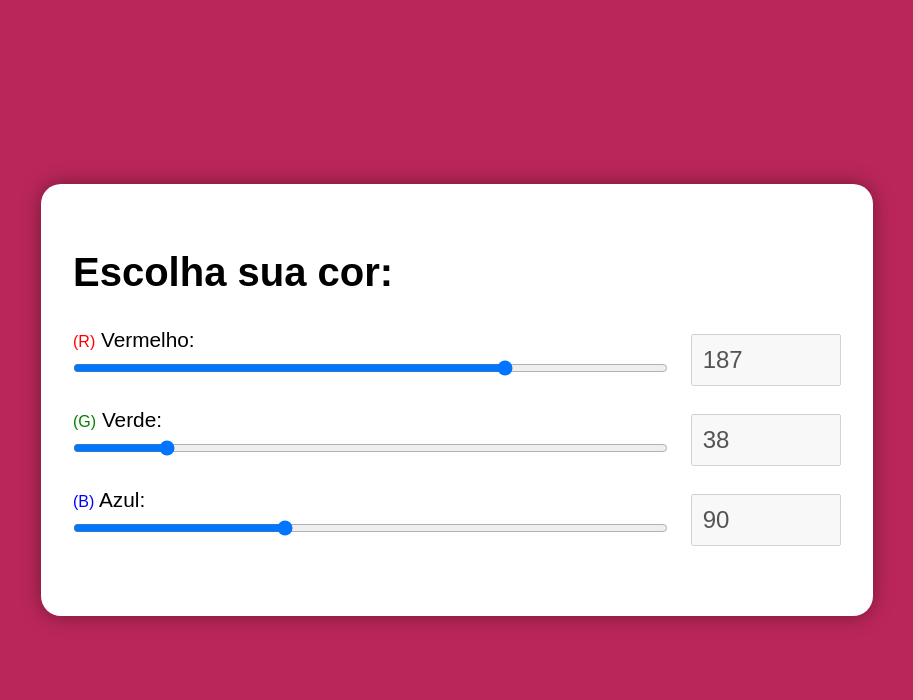
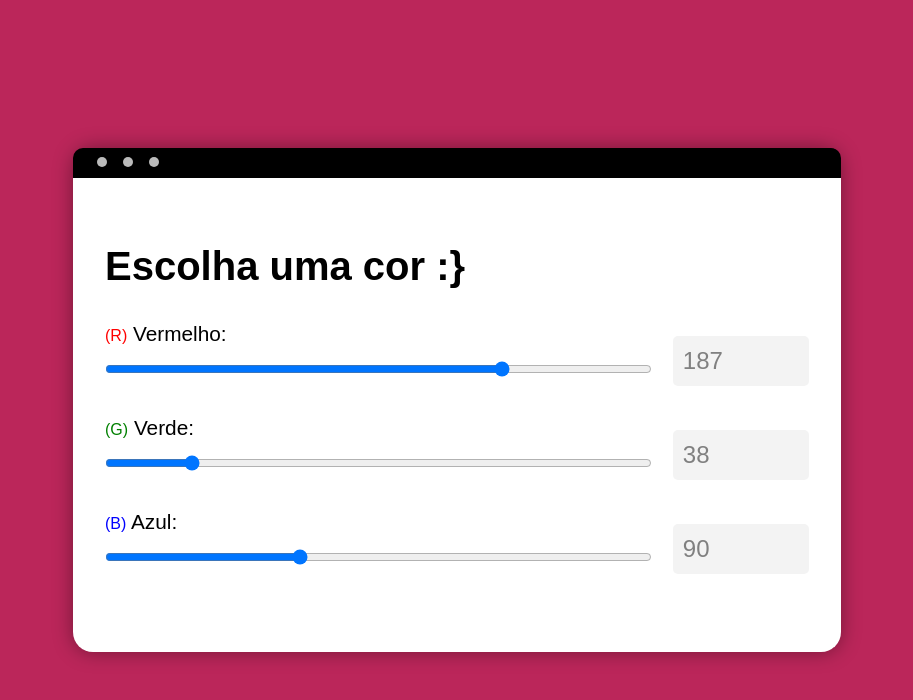
Before and after one commit to camipaixao/camipaixao.github.io, a plain HTML site: page til/color-range/index.html in a window 1280 px wide. Shown: the whole page, without its empty margins (183-1096 px from the left). Drawn offline with Linux system fonts and the light colour scheme.

Commit message:
melhoria css

```diff
--- a/til/color-range/css/style.css
+++ b/til/color-range/css/style.css
@@ -14,10 +14,30 @@ h1{
 }
 .container{
   width: 60%;
-  padding: 2rem;
   border-radius: 20px;
   background: white;
   box-shadow: 0px 0px 20px #00000063;
+}
+.topBorder{
+  height: 30px;
+  background: black;
+  border-radius: 10px 10px 0 0;
+  width: 100%;
+}
+.topBorder .bola{
+  height: 10px;
+  width: 10px;
+  border-radius: 50%;
+  background: #bbbbbb;
+  float: left;
+  margin: 9px 8px;
+}
+.topBorder .bola:first-child{
+  margin-left: 1.5rem;
+}
+.content{
+  padding: 2rem;
+  border-radius: 10px 10px 0 0;
 }
 .ranges{
   margin-bottom: 2rem;
@@ -39,6 +59,10 @@ input[type=text] {
   margin: 0 0 0 3%;
   font-size: 1.5rem;
   padding: 10px;
+  border: 0;
+  background: #f3f3f3;
+  color: gray;
+  border-radius: 5px;
 }
 label{
   display: block;
@@ -60,4 +84,5 @@ label{
 input{
   width: 100%;
   margin: .5rem 0 1rem 0;
+  height: 30px;
 }
--- a/til/color-range/index.html
+++ b/til/color-range/index.html
@@ -11,8 +11,13 @@
 
 <body>
   <section class="container">
-
-    <h1>Escolha sua cor:</h1>
+    <div class="topBorder">
+      <div class="bola"></div>
+      <div class="bola"></div>
+      <div class="bola"></div>
+    </div>
+    <div class="content">
+      <h1>Escolha uma cor :}</h1>
       <div class="ranges">
         <div class="range">
           <div class="labels">
@@ -38,7 +43,7 @@
           <input id="numberBlue" type="text" value="90" disabled>
         </div>
       </div>
-
+    </div>
   </section>
 
   <script src="./js/script.js"></script>
```
Lines whose indentation alone changed are shown as unchanged.
